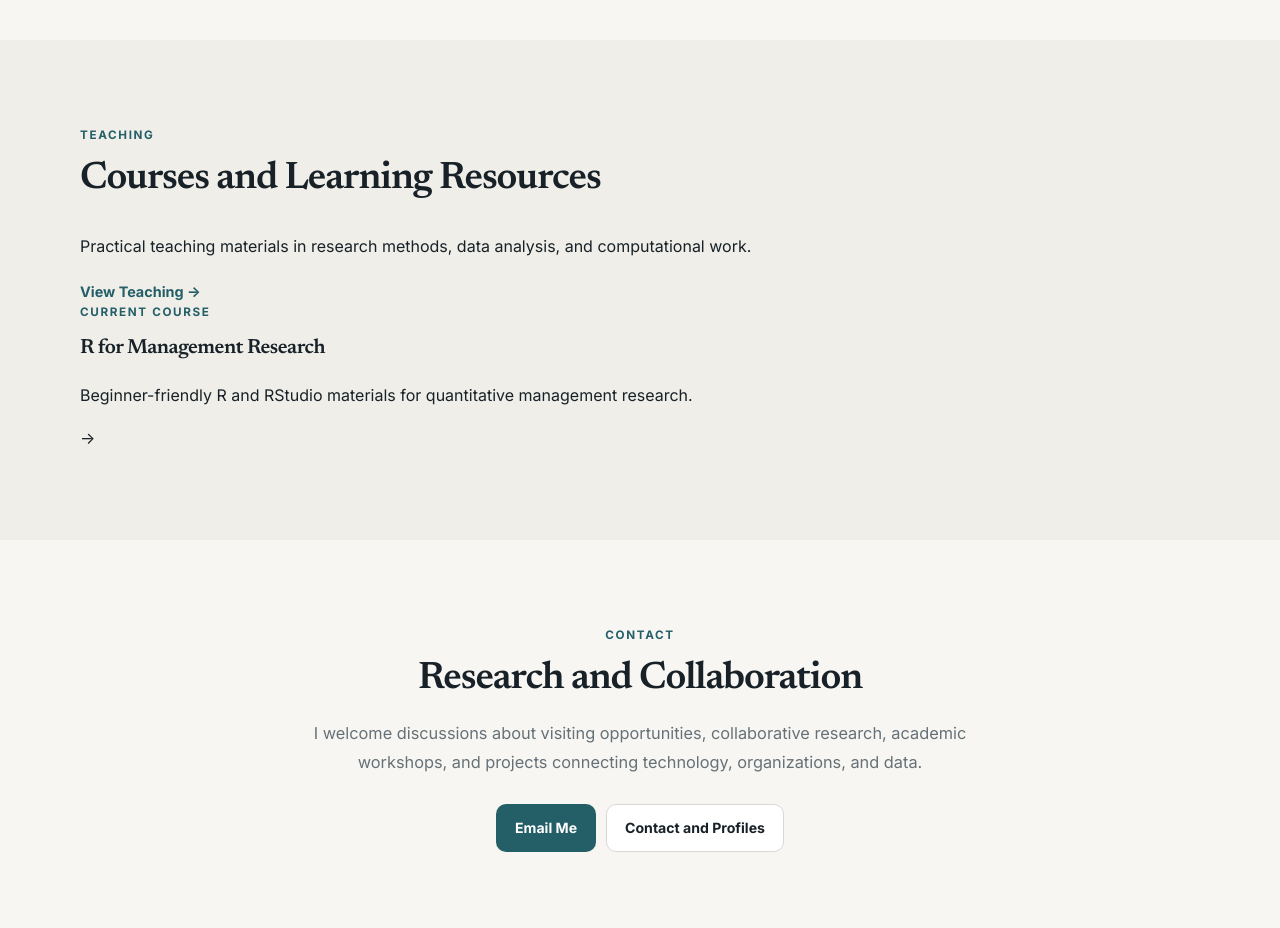
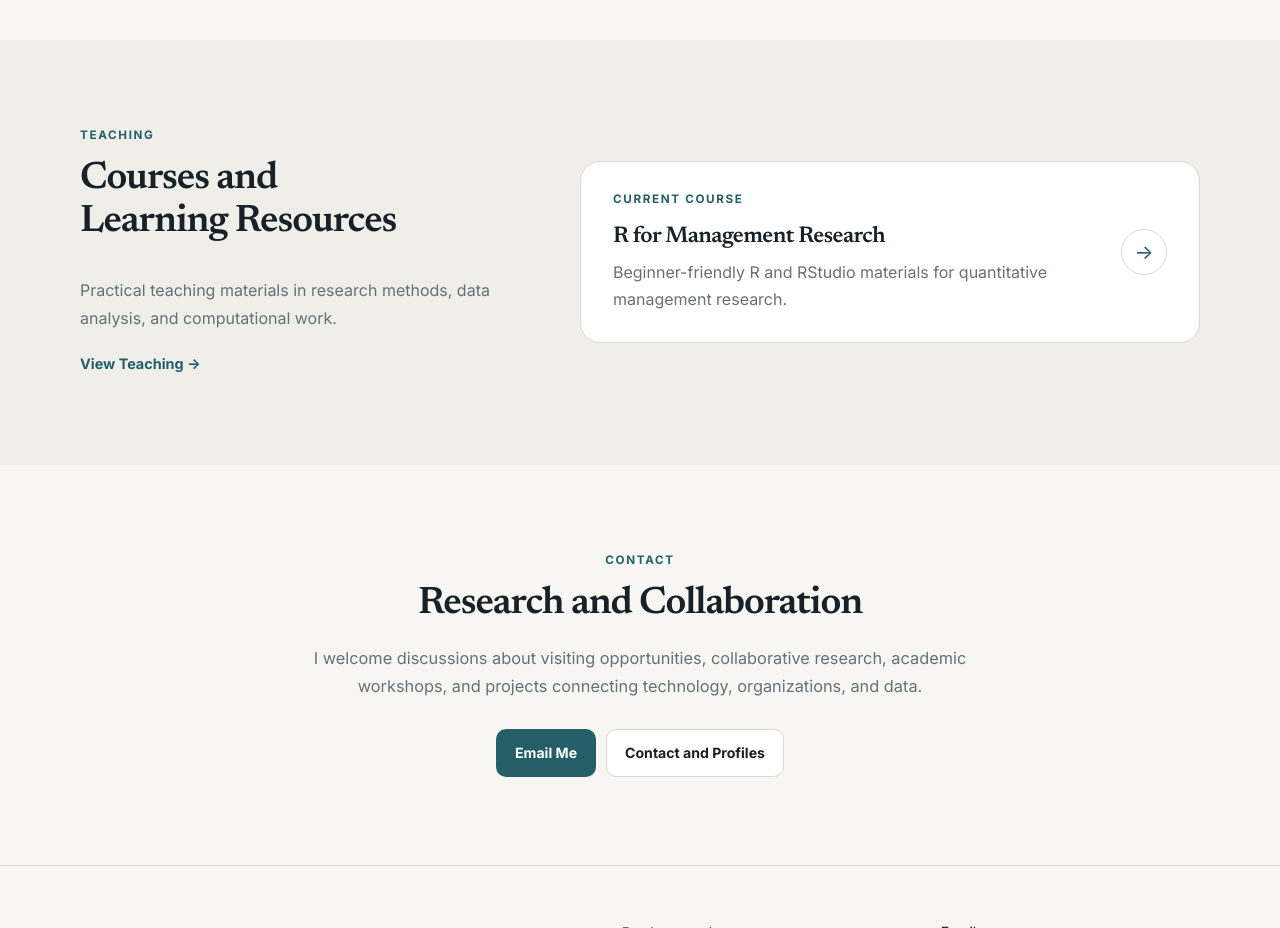
Before and after one commit to mazbahrami/mazbahrami.github.io, a plain HTML site: page index.html in a window 1280 px wide. Shown: the part 2580-3508 px from the top of the page. Drawn offline with Linux system fonts and the light colour scheme.

Commit message:
Add files via upload

```diff
--- a/assets/css/home-refinement.css
+++ b/assets/css/home-refinement.css
@@ -365,3 +365,77 @@
     padding-bottom:0;
   }
 }
+
+
+/* Teaching preview on the homepage */
+.home-page .teaching-home-grid{
+  display:grid;
+  grid-template-columns:minmax(0,430px) minmax(420px,620px);
+  gap:72px;
+  justify-content:space-between;
+  align-items:center;
+}
+
+.home-page .teaching-home-grid>div>p:not(.eyebrow){
+  max-width:52ch;
+  color:var(--muted);
+  line-height:1.75;
+  text-align:left;
+}
+
+.home-page .teaching-course-preview{
+  display:grid;
+  grid-template-columns:1fr auto;
+  gap:28px;
+  align-items:center;
+  padding:30px 32px;
+  border:1px solid var(--line);
+  border-radius:20px;
+  background:var(--surface);
+}
+
+.home-page .teaching-course-preview h3{
+  margin:0 0 8px;
+  font-size:1.42rem;
+}
+
+.home-page .teaching-course-preview p:not(.kicker){
+  margin:0;
+  max-width:48ch;
+  color:var(--muted);
+  line-height:1.65;
+  text-align:left;
+}
+
+.home-page .course-preview-arrow{
+  width:46px;
+  height:46px;
+  display:grid;
+  place-items:center;
+  border:1px solid var(--line);
+  border-radius:50%;
+  color:var(--accent);
+  font-size:1.25rem;
+  transition:.2s ease;
+}
+
+.home-page .course-preview-arrow:hover{
+  border-color:var(--accent);
+  background:var(--accent);
+  color:#fff;
+  transform:translateX(2px);
+}
+
+@media(max-width:980px){
+  .home-page .teaching-home-grid{
+    grid-template-columns:1fr;
+    gap:36px;
+  }
+}
+
+@media(max-width:680px){
+  .home-page .teaching-course-preview{
+    padding:24px;
+    gap:18px;
+  }
+}
```
